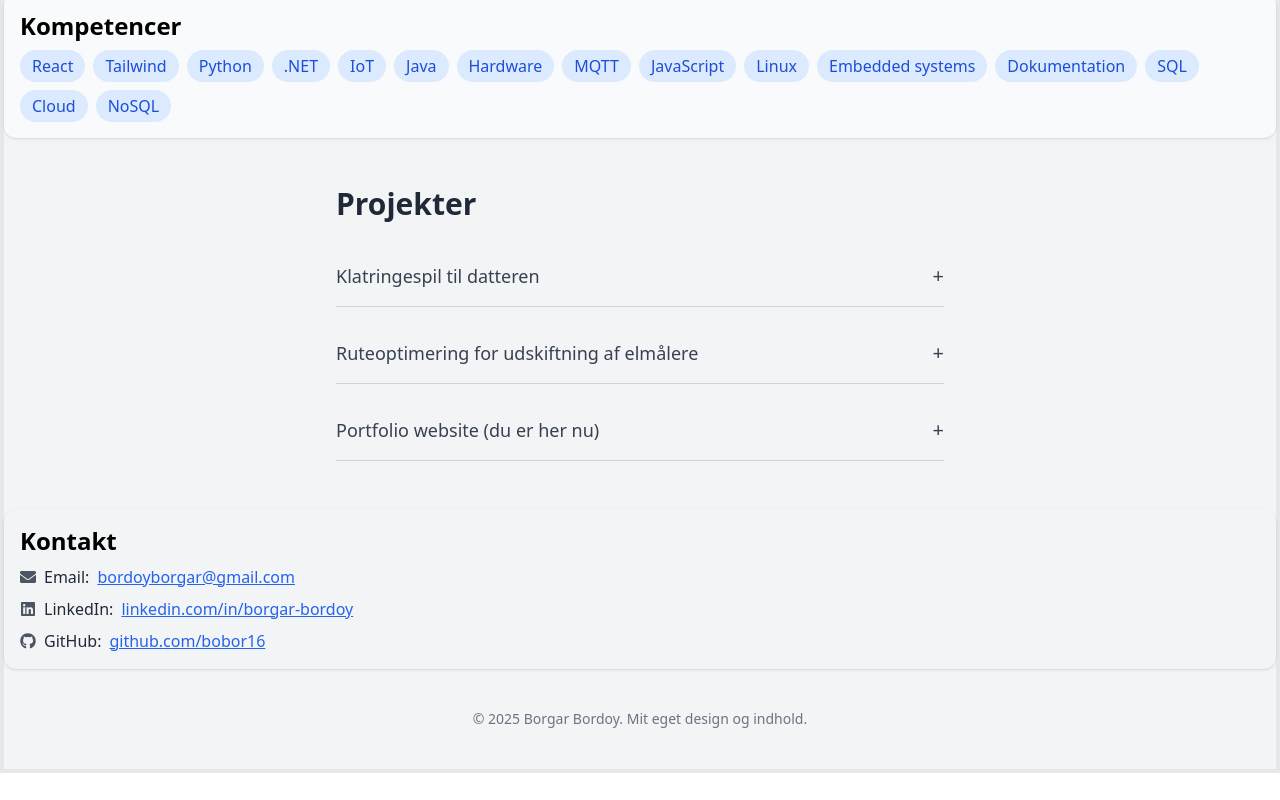
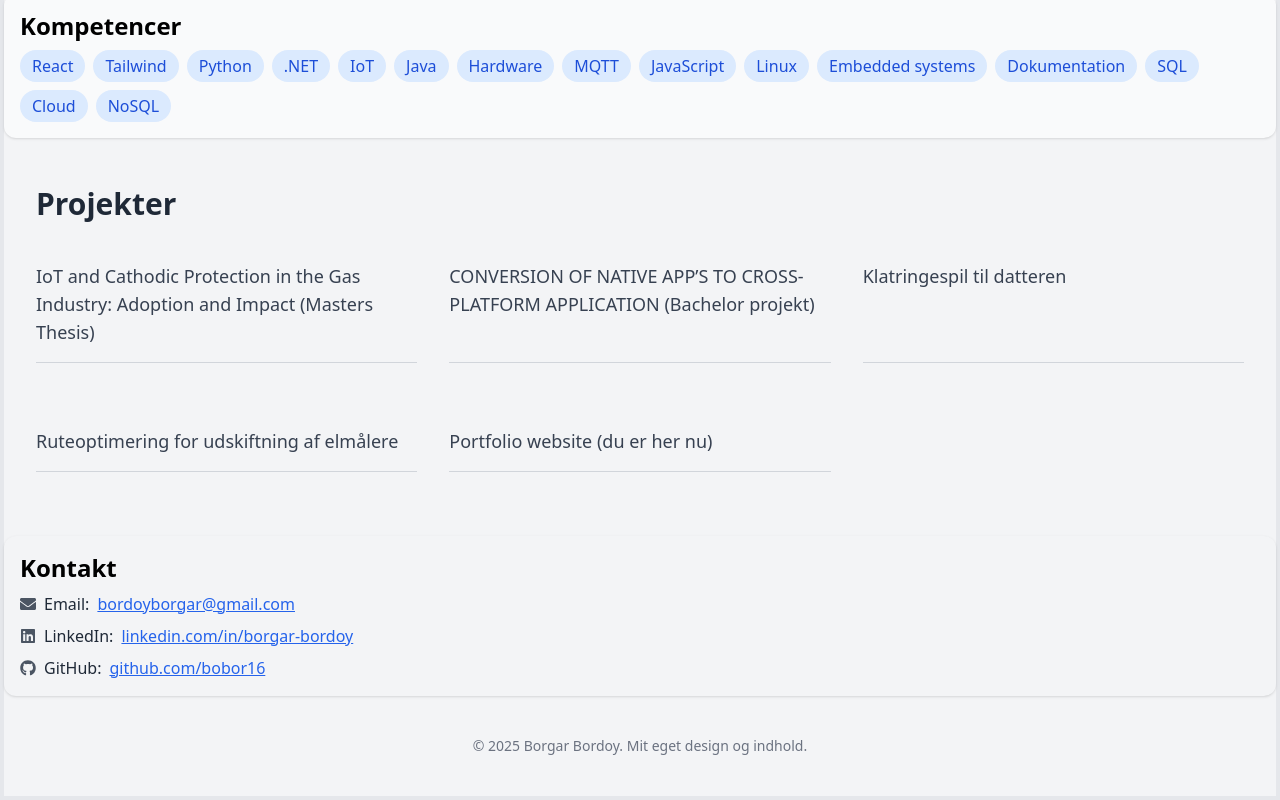
Before and after one commit to bobor16/mit-cv, a React (Create React App) app: page / in a window 1280 px wide. Shown: the part 846-1646 px from the top of the page. Before the commit the page ends 1619 px from the top, so only its background shows below. Built offline with nearby package versions, Linux system fonts and the light colour scheme.

Commit message:
added more projects and change to layout

```diff
--- a/src/components/Projects.jsx
+++ b/src/components/Projects.jsx
@@ -1,84 +1,88 @@
-import { useState, useMemo, useRef, useEffect } from "react";
+import { useState, useMemo } from "react";
 
 function Projects() {
-  const [openIndex, setOpenIndex] = useState(null);
-  const contentRefs = useRef([]);
+  const [modalOpen, setModalOpen] = useState(false);
+  const [selectedProject, setSelectedProject] = useState(null);
 
   // Memoizing the projects array to avoid unnecessary re-renders
   const projects = useMemo(() => [
     {
+      title: "IoT and Cathodic Protection in the Gas Industry: Adoption and Impact (Masters Thesis)",
+      description: "I samarbejde med energisektoren udviklede vi et softwarebaseret system til monitorering af katodisk beskyttelse på rørledningsnetværk rundt om Danmark. Formålet var at sikre, at rørene forbliver beskyttet mod korrosion, særligt hvor coatingen på rørene kan være utæt. Projektet omfattede design og udvikling af en Minimum Viable Product (MVP), som kan hente og visualisere måledata fra målestationer placeret med 1-2 km interval langs rørledningerne. Løsningen hjælper teknikere med hurtigere at identificere fejl og svagheder i beskyttelsen, hvilket bidrager til en mere effektiv vedligeholdelse af infrastrukturen.",
+      },
+    {
+      title: "CONVERSION OF NATIVE APP’S TO CROSS-PLATFORM APPLICATION (Bachelor projekt)",
+      description: "Udviklede en Proof of Concept for at genopbygge Totalview-platformen som en moderne cross-platform applikation i stedet for separate native apps til iOS og Android. Målet var at reducere vedligeholdelse og samle udviklingen i ét sprog og én kodebase, hvilket giver øget effektivitet og lavere omkostninger på sigt.",
+    },
+    {
       title: "Klatringespil til datteren",
-      description: "Et webbaseret spil der motiverer min datter med CP til at klatre ved hjælp af en ESP32 sensor og en kaninfigur på skærmen.",
-      link: "#"
+      description: "Jeg udviklede et spil til min datters hjemmetræning, hvor hun skulle klatre på en ribbe. Hver gang hun nåede toppen, trykkede hun på en fysisk knap, der var forbundet til en ESP32-mikrocontroller. Når knappen blev trykket, sendte ESP32’en et signal via MQTT til en webapplikation, som vi kørte på en iPad foran ribben. På skærmen hoppede en lille kanin hver gang knappen blev trykket — som en visuel belønning — og samtidig blev en tæller øget med 1, så vi kunne holde styr på antallet af klatringer under træningen. Formålet var at gøre genoptræningen mere motiverende og legende ved hjælp af gamification, hvor fremgangen kunne ses direkte på skærmen. Derudover gemte systemet træningsdata, så vi kunne se statistik over hvor meget hun havde klatret over tid — fx dag for dag eller uge for uge — hvilket også gav motivation for både hende og os som forældre.",
     },
     {
       title: "Ruteoptimering for udskiftning af elmålere",
-      description: "Jeg udviklede et Python-script, der anvendte nearest neighbor-algoritmen til at beregne den hurtigste rute mellem de 250 adresser, der skulle besøges. Ved hjælp af Leaflet, et populært JavaScript-bibliotek til kort, visualiserede jeg både adresserne og ruten på et interaktivt kort, hvilket gav et klart og letforståeligt billede af hele ruten.  ",
-      link: "#"
+      description: "Der blev udviklet et Python-script, der anvendte nearest neighbor-algoritmen til at beregne den hurtigste rute mellem de 250 adresser, der skulle besøges. Ved hjælp af Leaflet, et populært JavaScript-bibliotek til kort, blev der både visualiseret adresserne og ruten på et interaktivt kort, hvilket gav et klart og letforståeligt billede af hele ruten.",
     },
     {
       title: "Portfolio website (du er her nu)",
       description: "Mit personlige CV- og portfolio site bygget med React og Tailwind. Simpelt, men fleksibelt.",
-      link: "#"
     },
-  ], []); // Empty dependency array, meaning projects is memoized and won't change unless explicitly modified.
 
-  const toggle = (index) => {
-    setOpenIndex(openIndex === index ? null : index);
+    // Du kan tilføje flere projekter her
+  ], []);
+
+  const openModal = (project) => {
+    setSelectedProject(project);
+    setModalOpen(true);
   };
 
-  useEffect(() => {
-    projects.forEach((_, index) => {
-      const el = contentRefs.current[index];
-      if (el) {
-        if (openIndex === index) {
-          el.style.height = el.scrollHeight + "px";
-          el.style.opacity = "1";
-          el.style.transform = "translateY(0px)";
-        } else {
-          el.style.height = "0px";
-          el.style.opacity = "0";
-          el.style.transform = "translateY(-10px)";
+  const closeModal = () => {
+    setModalOpen(false);
+    setSelectedProject(null);
+  };
+
+  const handleModalClick = (e) => {
+    // Luk modal hvis klik er udenfor modalindholdet
+    if (e.target === e.currentTarget) {
+      closeModal();
     }
-      }
-    });
-  }, [openIndex, projects]); // Dependencies updated to reflect projects and openIndex
+  };
 
   return (
-    <section className="my-12 max-w-2xl mx-auto px-4 sm:px-6 lg:px-8">
+    <section className="my-12 max-w-7xl mx-auto px-4 sm:px-6 lg:px-8">
       <h2 className="text-3xl font-bold mb-6 text-gray-800 dark:text-white">Projekter</h2>
+      <div className="grid grid-cols-1 sm:grid-cols-2 lg:grid-cols-3 gap-8">
         {projects.map((project, index) => (
           <div key={index} className="border-b border-gray-300 dark:border-gray-600 mb-4">
             <button
-            onClick={() => toggle(index)}
+              onClick={() => openModal(project)}
               className="w-full flex justify-between items-center py-4 text-left text-lg font-medium text-gray-700 dark:text-gray-200 focus:outline-none
                 transition duration-300 ease-in-out
                 hover:text-blue-500 hover:-translate-y-0.5"
             >
               {project.title}
-            <span
-              className={`text-xl transform transition-transform duration-300 ${
-                openIndex === index ? "rotate-45" : ""
-              }`}
+            </button>
+          </div>
+        ))}
+      </div>
+
+      {/* Modal */}
+      {modalOpen && (
+        <div
+          className="fixed inset-0 bg-gray-600 bg-opacity-50 flex items-center justify-center z-50"
+          onClick={handleModalClick} // Håndter klik udenfor modal
         >
-              +
-            </span>
+          <div className="bg-white p-8 rounded-lg shadow-lg max-w-lg w-full">
+            <h3 className="text-xl font-semibold mb-4">{selectedProject.title}</h3>
+            <p className="text-gray-700 mb-4">{selectedProject.description}</p>
+            <button
+  onClick={closeModal}
+  className="bg-gradient-to-r from-blue-600 via-indigo-600 to-purple-600 text-white px-6 py-3 rounded-full hover:from-blue-700 hover:via-indigo-700 hover:to-purple-700 transition duration-300"
+>
+  Luk
 </button>
-
-          <div
-            ref={(el) => (contentRefs.current[index] = el)}
-            className="overflow-hidden transition-all duration-500 ease-in-out"
-            style={{ height: "0px", opacity: 0, transform: "translateY(-10px)" }}
-          >
-            <div className="pb-4 pt-2 text-gray-600 dark:text-gray-300 transition-opacity duration-500">
-              <p>{project.description}</p>
-              <a href={project.link} className="text-blue-500 hover:underline mt-2 inline-block">
-                Læs mere
-              </a>
           </div>
         </div>
-        </div>
-      ))}
+      )}
     </section>
   );
 }
```
Lines whose indentation alone changed are shown as unchanged.
